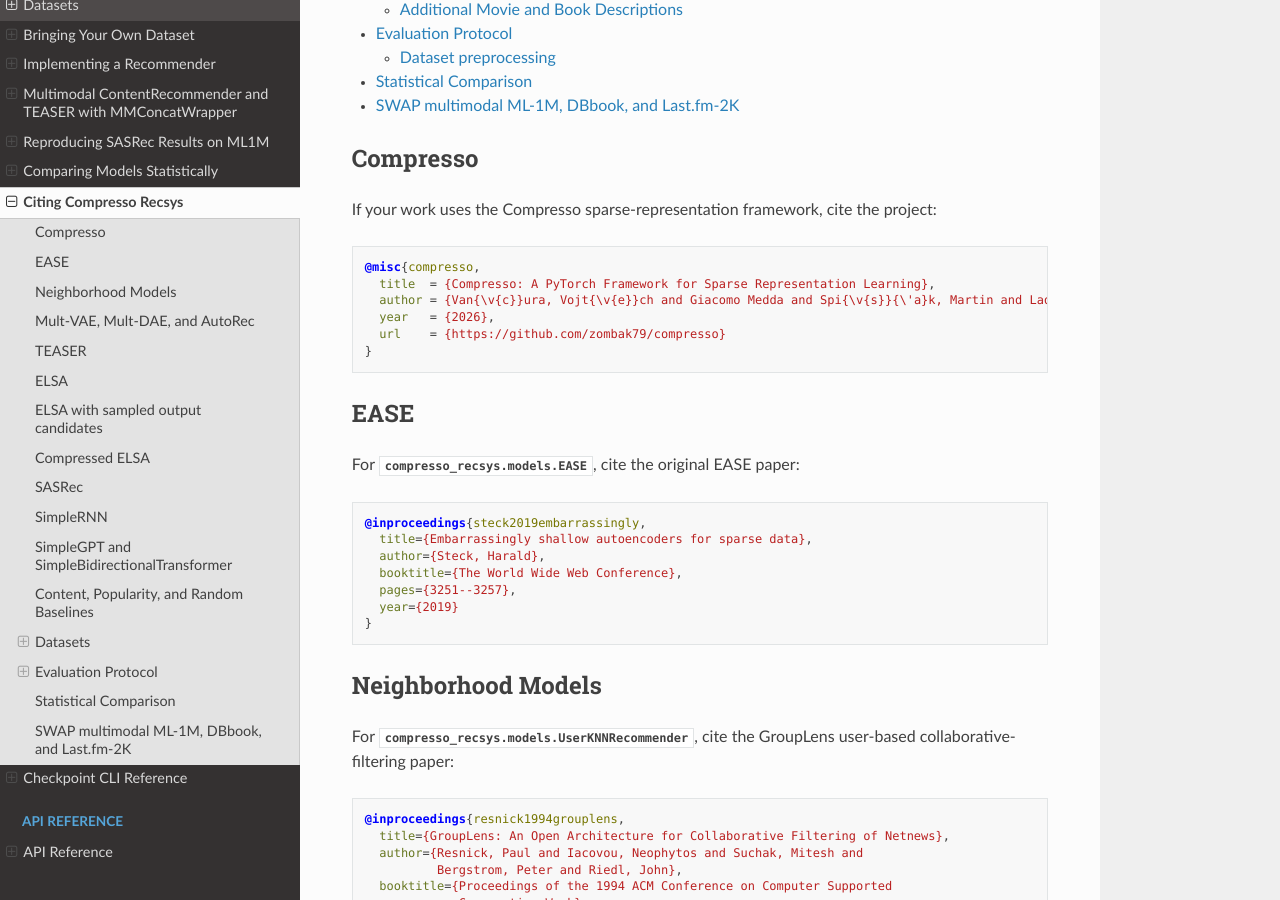
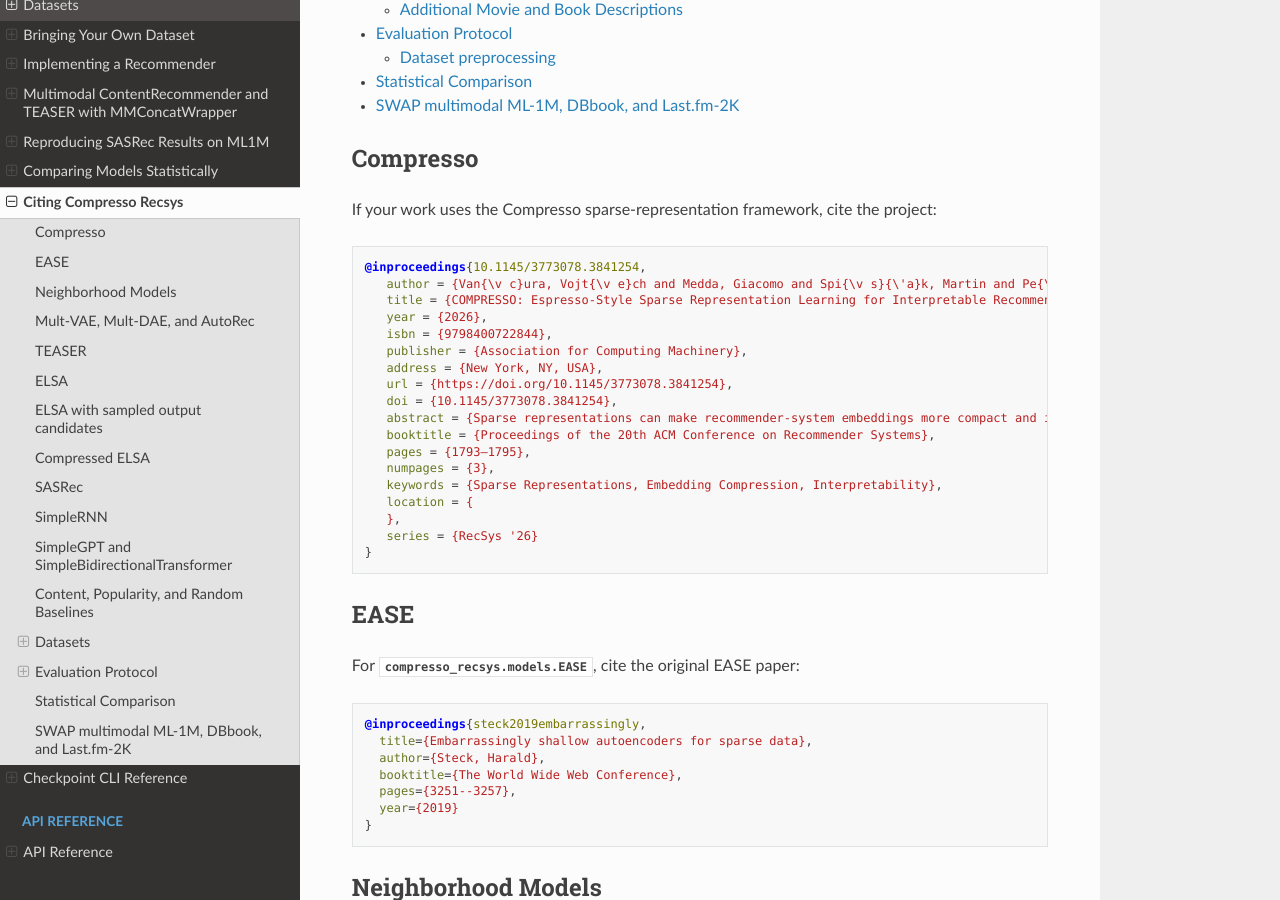
Before and after one commit to zombak79/compresso-recsys, a Sphinx documentation site: the page built from docs/source/citing.rst, in a window 1280 px wide and 900 px high, scrolled down 846 px. Built offline with Sphinx 7.4.7 and the Read the Docs theme 3.1.0, drawn with Linux system fonts in a browser that asks for light colours.

Commit message:
Revise citation for Compresso in citing.rst (#44)
Updated citation for Compresso to reflect new publication details.

```diff
--- a/docs/source/citing.rst
+++ b/docs/source/citing.rst
@@ -18,11 +18,23 @@ project:
 
 .. code-block:: bibtex
 
-   @misc{compresso,
-     title  = {Compresso: A PyTorch Framework for Sparse Representation Learning},
-     author = {Van{\v{c}}ura, Vojt{\v{e}}ch and Giacomo Medda and Spi{\v{s}}{\'a}k, Martin and Ladislav Pe{\v{s}}ka},
-     year   = {2026},
-     url    = {https://github.com/zombak79/compresso}
+   @inproceedings{10.1145/3773078.3841254,
+      author = {Van{\v c}ura, Vojt{\v e}ch and Medda, Giacomo and Spi{\v s}{\'a}k, Martin and Pe{\v s}ka, Ladislav},
+      title = {COMPRESSO: Espresso-Style Sparse Representation Learning for Interpretable Recommender Systems},
+      year = {2026},
+      isbn = {9798400722844},
+      publisher = {Association for Computing Machinery},
+      address = {New York, NY, USA},
+      url = {https://doi.org/10.1145/3773078.3841254},
+      doi = {10.1145/3773078.3841254},
+      abstract = {Sparse representations can make recommender-system embeddings more compact and inspectable, but developing sparse-learning workflows typically requires substantial engineering around sparsification, training, pruning, storage, and analysis. We present Compresso, an open-source PyTorch framework that exposes this functionality through a simple and modular interface. Inspired by Italian espresso culture, where one orders a caff{\`e} while the barista handles the machinery, Compresso lets researchers focus on sparse models rather than infrastructure. The framework provides high-level sparse autoencoder training, reusable sparse tensor representations, differentiable top-k operators, sparse and masked neural parameters, pruning schedules, and composable clustering tools.},
+      booktitle = {Proceedings of the 20th ACM Conference on Recommender Systems},
+      pages = {1793–1795},
+      numpages = {3},
+      keywords = {Sparse Representations, Embedding Compression, Interpretability},
+      location = {
+      },
+      series = {RecSys '26}
    }
 
 EASE
```
